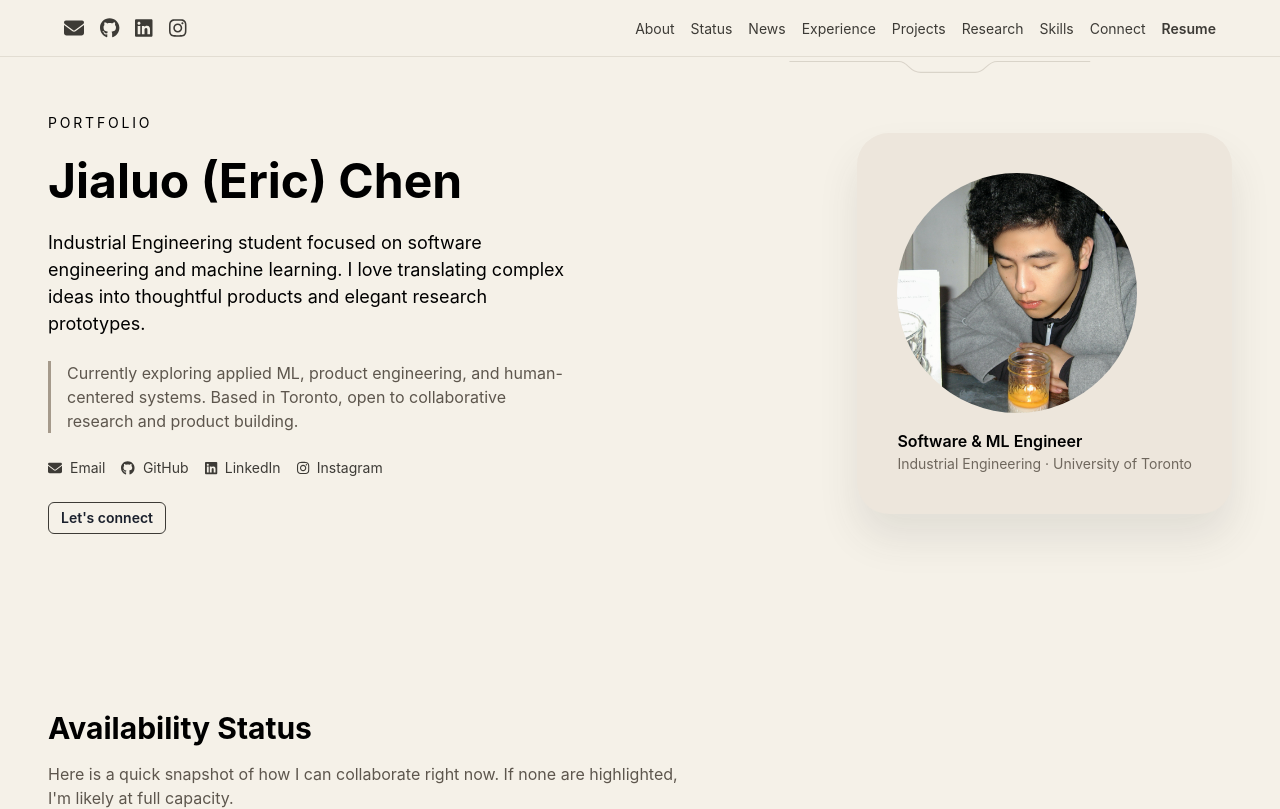
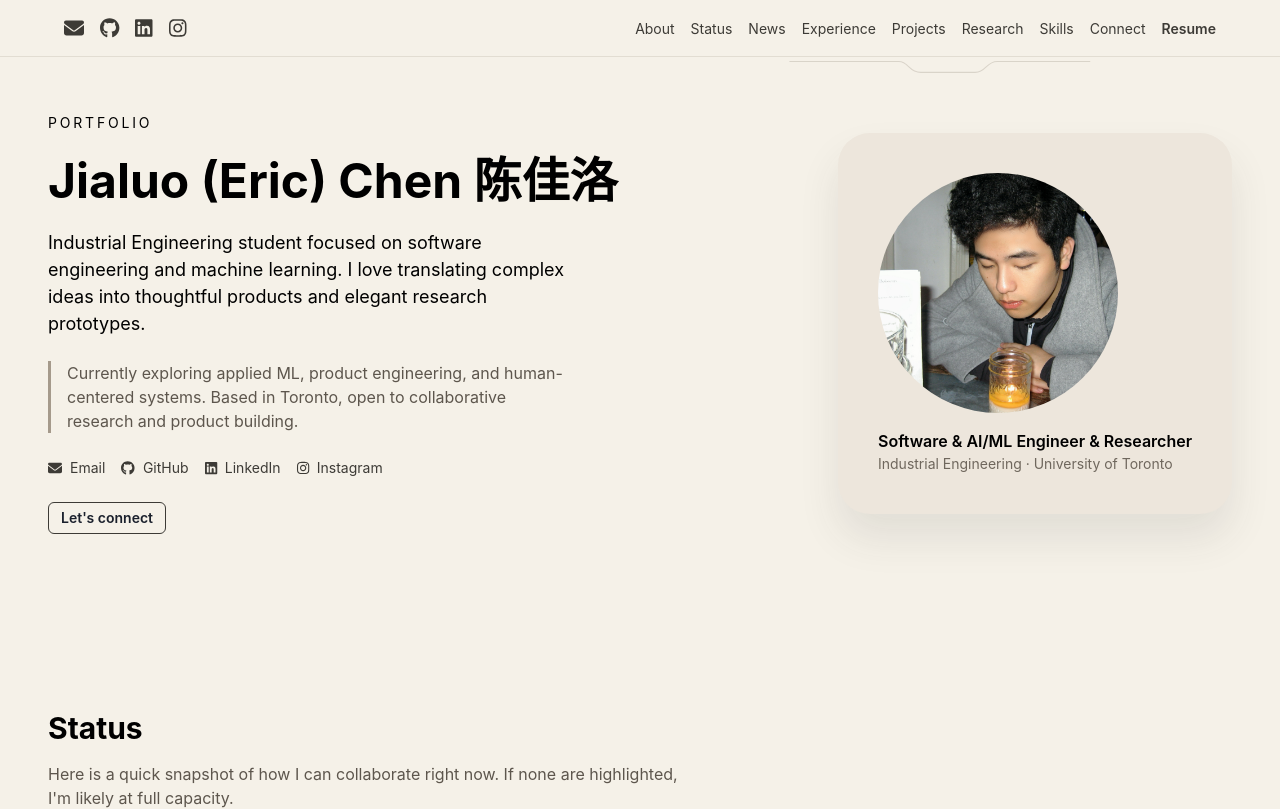
Before and after one commit to chenj926/portfolio, a React (Create React App) app: page / in a window 1280 px wide. Shown: the top 809 px of the page. Built offline with nearby package versions, Linux system fonts and the light colour scheme.

Commit message:
fix: implementation suggestion

```diff
--- a/src/components/ContactMeSection.js
+++ b/src/components/ContactMeSection.js
@@ -48,6 +48,7 @@ const ContactMeSection = () => {
       spacing={8}
       alignItems="stretch"
     >
+      {/* 像一个怎么做一个好看的 有特效的吧 做成国画卷轴展开 */}
       <VStack align="flex-start" spacing={4}>
         <Heading size="lg">Let&apos;s Connect</Heading>
         <Text maxW="640px" color="#5d564d">
--- a/src/components/ContentSection.js
+++ b/src/components/ContentSection.js
@@ -35,6 +35,7 @@ const ContentSection = () => {
       alignItems="stretch"
       spacing={8}
     >
+      {/* 同project,  */}
       <VStack align="flex-start" spacing={4}>
         <Heading size="lg">Content & Community</Heading>
         <Text maxW="640px" color="#5d564d">
--- a/src/components/ExperienceSection.js
+++ b/src/components/ExperienceSection.js
@@ -59,6 +59,7 @@ const ExperienceSection = () => {
         opacity={0.55}
         pointerEvents="none"
       />
+      {/* 要能动, 要加图片 */}
       <VStack align="flex-start" spacing={4}>
         <Heading size="lg">Experience Timeline</Heading>
         <Text maxW="640px" color="#5d564d">
--- a/src/components/HobbiesSection.js
+++ b/src/components/HobbiesSection.js
@@ -39,6 +39,7 @@ const HobbiesSection = () => {
       alignItems="stretch"
       spacing={8}
     >
+      {/* 同project */}
       <VStack align="flex-start" spacing={4}>
         <Heading size="lg">Hobbies</Heading>
         <Text maxW="640px" color="#5d564d">
--- a/src/components/LandingSection.js
+++ b/src/components/LandingSection.js
@@ -77,7 +77,7 @@ const LandingSection = () => {
             Portfolio
           </Text>
           <Heading size={{ base: "xl", md: "2xl" }} lineHeight="1.1">
-            Jialuo (Eric) Chen
+            Jialuo (Eric) Chen 陈佳洛
           </Heading>
           <Text fontSize={{ base: "md", md: "lg" }} maxW="520px">
             Industrial Engineering student focused on software engineering and machine learning.
@@ -136,6 +136,7 @@ const LandingSection = () => {
             padding={{ base: 6, md: 10 }}
             boxShadow="0 24px 40px rgba(61, 59, 54, 0.1)"
           >
+            {/* put pic in middle make the avatar 点击可以有特效 */}
             <Avatar
               size="2xl"
               name="Jialuo (Eric) Chen"
@@ -143,7 +144,7 @@ const LandingSection = () => {
               boxSize={{ base: "180px", md: "240px" }}
             />
             <Text mt={4} fontWeight="600">
-              Software & ML Engineer
+              Software & AI/ML Engineer & Researcher
             </Text>
             <Text fontSize="sm" color="#6f675d">
               Industrial Engineering · University of Toronto
--- a/src/components/NewsSection.js
+++ b/src/components/NewsSection.js
@@ -40,6 +40,7 @@ const NewsSection = () => {
       alignItems="stretch"
       spacing={8}
     >
+      {/* lastest news 一条条的 */}
       <VStack align="flex-start" spacing={4}>
         <Heading size="lg">Latest News</Heading>
         <Text maxW="640px" color="#5d564d">
--- a/src/components/ProjectsSection.js
+++ b/src/components/ProjectsSection.js
@@ -55,6 +55,7 @@ const ProjectsSection = () => {
       alignItems="stretch"
       spacing={8}
     >
+      {/* 要点击有特效, 有show all 这个option 如果大于三个 */}
       <VStack align="flex-start" spacing={4}>
         <Heading size="lg">Projects</Heading>
         <Text maxW="640px" color="#5d564d">
--- a/src/components/ResearchSection.js
+++ b/src/components/ResearchSection.js
@@ -27,6 +27,7 @@ const ResearchSection = () => {
       alignItems="stretch"
       spacing={8}
     >
+      {/* 同project */}
       <VStack align="flex-start" spacing={4}>
         <Heading size="lg">Research & Publications</Heading>
         <Text maxW="640px" color="#5d564d">
--- a/src/components/SkillsSection.js
+++ b/src/components/SkillsSection.js
@@ -18,6 +18,7 @@ const SkillsSection = () => {
       alignItems="stretch"
       spacing={8}
     >
+      {/* 同2. */}
       <VStack align="flex-start" spacing={4}>
         <Heading size="lg">Skills</Heading>
         <Text maxW="640px" color="#5d564d">
--- a/src/components/StatusSection.js
+++ b/src/components/StatusSection.js
@@ -41,8 +41,9 @@ const StatusSection = () => {
         opacity={0.5}
         pointerEvents="none"
       />
+      {/* status做的像2.那个一样 简约, 然后每一个status做一个组件*/}
       <VStack align="flex-start" spacing={4} width="100%">
-        <Heading size="lg">Availability Status</Heading>
+        <Heading size="lg">Status</Heading>
         <Text maxW="640px" color="#5d564d">
           Here is a quick snapshot of how I can collaborate right now. If none are
           highlighted, I&apos;m likely at full capacity.
```
